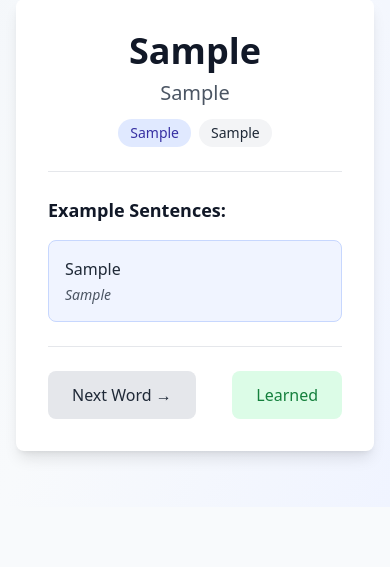
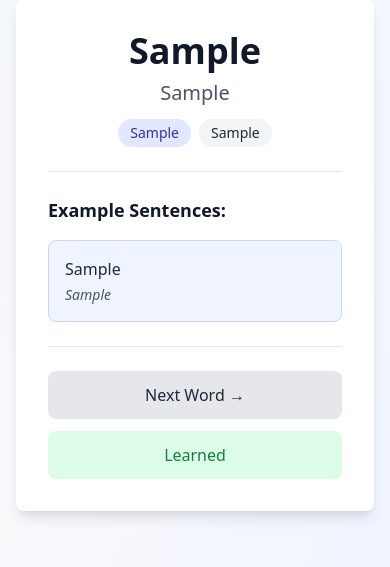
Before and after one commit to abbat37/spanish-vocab, a Flask app: page /v2/study in a window 390 px wide. Shown: the part 517-1084 px from the top of the page. Before the commit the page ends 981 px from the top, so only its background shows below. Run offline with Flask 3, Linux system fonts and the light colour scheme; a user stored in the database is signed in; tables that the repository leaves empty hold one stand-in row (values such as "Sample post"); style sheets or scripts are compiled from the project's sources.

Commit message:
fix: Make action buttons responsive on mobile for Study and Revise
- Stack buttons vertically on mobile (flex-col)
- Show horizontally on larger screens (sm:flex-row)
- Add gap-3 for proper spacing between buttons
- Add text-center to links for better alignment on mobile

Co-Authored-By: Claude Sonnet 4.5 <noreply@anthropic.com>

```diff
--- a/app/v2/templates/v2/revise.html
+++ b/app/v2/templates/v2/revise.html
@@ -90,13 +90,13 @@
         </div>
 
         <!-- Action Buttons -->
-        <div class="flex justify-between items-center">
+        <div class="flex flex-col sm:flex-row gap-3 sm:justify-between sm:items-center">
             <button id="tip-button" onclick="toggleTip()"
                     class="px-6 py-3 bg-gray-200 text-gray-800 rounded-lg hover:bg-gray-300 font-medium transition">
                 Show Translation
             </button>
             <a href="{{ url_for('v2.revise', theme=filters.theme, word_type=filters.word_type, learned_only='on' if filters.learned_only else None) }}"
-               class="px-6 py-3 bg-gray-200 text-gray-800 rounded-lg hover:bg-gray-300 font-medium transition">
+               class="px-6 py-3 bg-gray-200 text-gray-800 rounded-lg hover:bg-gray-300 font-medium transition text-center">
                 Next Word →
             </a>
             <button id="submit-button" onclick="submitPractice()"
--- a/app/v2/templates/v2/study.html
+++ b/app/v2/templates/v2/study.html
@@ -118,9 +118,9 @@
         <div class="border-t border-gray-200 my-6"></div>
 
         <!-- Action Buttons -->
-        <div class="flex justify-between items-center">
+        <div class="flex flex-col sm:flex-row gap-3 sm:justify-between sm:items-center">
             <a href="{{ url_for('v2.study', theme=filters.theme, word_type=filters.word_type, learned_only='on' if filters.learned_only else None) }}"
-               class="px-6 py-3 bg-gray-200 text-gray-800 rounded-lg hover:bg-gray-300 font-medium transition">
+               class="px-6 py-3 bg-gray-200 text-gray-800 rounded-lg hover:bg-gray-300 font-medium transition text-center">
                 Next Word →
             </a>
 
```
